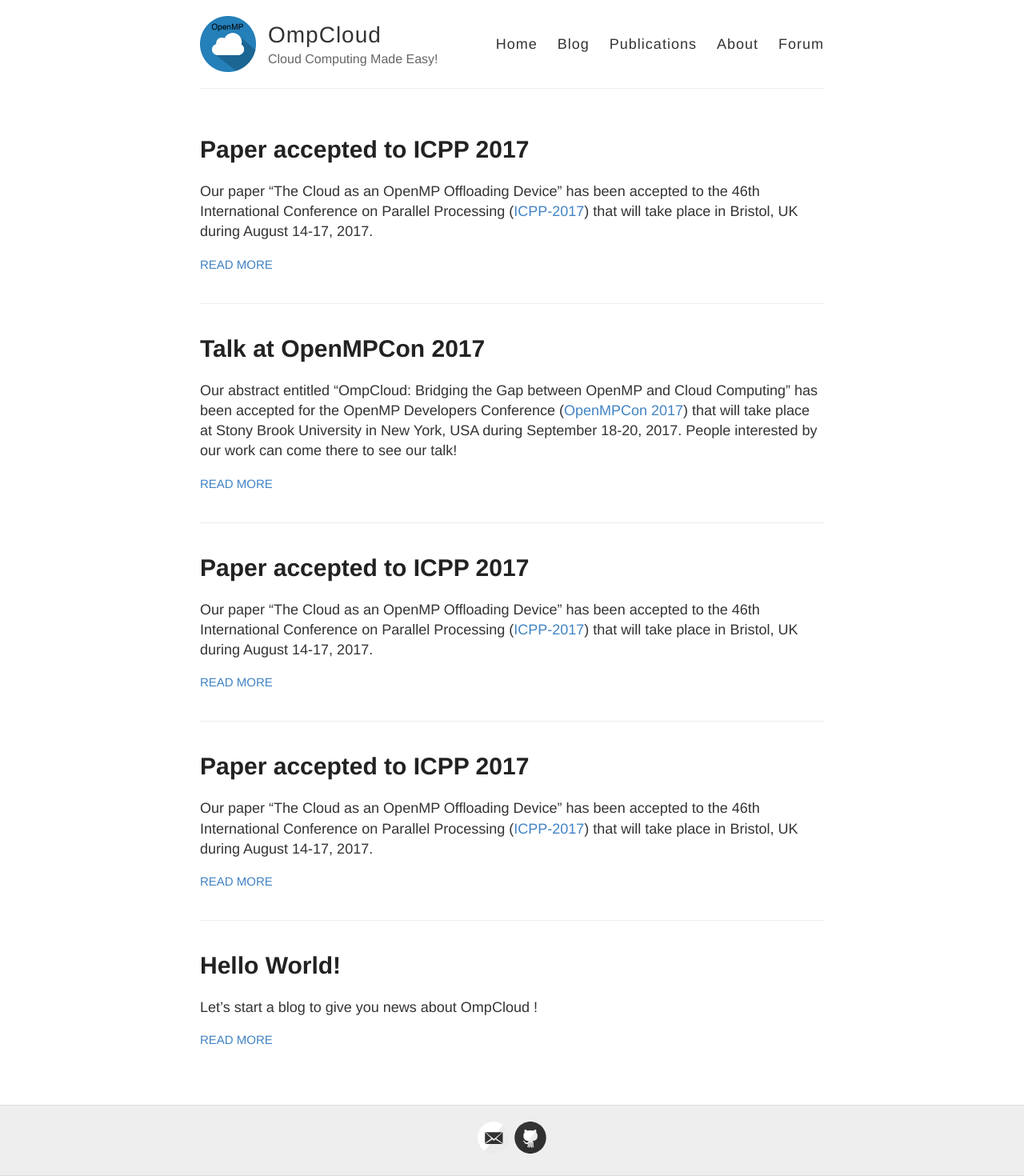
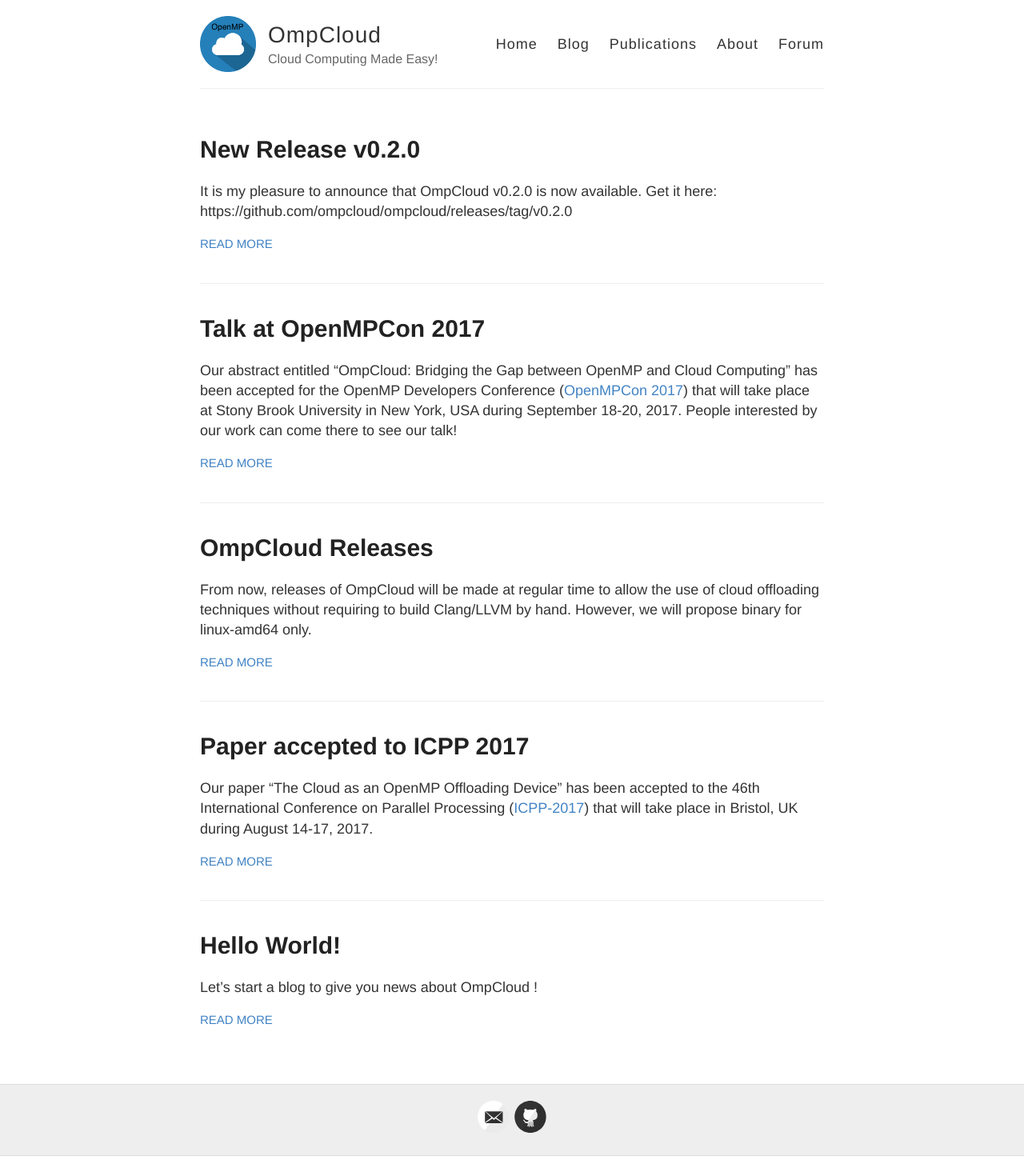
Before and after one commit to ompcloud/ompcloud.github.io, a Jekyll site: the page built from blog.html, in a window 1280 px wide. Shown: the whole page at 80% size. Built offline with Jekyll 4.4.1, drawn with Linux system fonts in a browser that asks for light colours; after the commit the page ends 1445 px from its top, so only the background shows below that.

Commit message:
try to fix the blog

```diff
--- a/_posts/2017-05-20-Release.md
+++ b/_posts/2017-05-20-Release.md
@@ -1,6 +1,8 @@
 ---
 layout: post
-title: Paper accepted to ICPP 2017
+title: OmpCloud Releases
 ---
 
-Our paper "The Cloud as an OpenMP Offloading Device" has been accepted to the 46th International Conference on Parallel Processing ([ICPP-2017](http://www.icpp-conf.org/2017/index.php)) that will take place in Bristol, UK during August 14-17, 2017.
+From now, releases of OmpCloud will be made at regular time to allow the use of
+cloud offloading techniques without requiring to build Clang/LLVM by hand.
+However, we will propose binary for linux-amd64 only.
--- /dev/null
+++ b/_posts/2017-07-20-NewRelease.md
@@ -0,0 +1,13 @@
+---
+layout: post
+title: New Release v0.2.0
+---
+
+It is my pleasure to announce that OmpCloud v0.2.0 is now available.
+Get it here: https://github.com/ompcloud/ompcloud/releases/tag/v0.2.0
+
+This new version is largely improving the usability of OmpCloud so do not be
+afraid to try it! Indeed, this release is the result of the feedback we got from
+the students which experimented OmpCloud during the course of parallel
+programming at UNICAMP. Please notice that the documentation available
+[in the wiki](https://github.com/ompcloud/ompcloud/wiki) has also been improved.
--- a/_posts/2017-07-20-Release.md
+++ /dev/null
@@ -1,6 +0,0 @@
----
-layout: post
-title: Paper accepted to ICPP 2017
----
-
-Our paper "The Cloud as an OpenMP Offloading Device" has been accepted to the 46th International Conference on Parallel Processing ([ICPP-2017](http://www.icpp-conf.org/2017/index.php)) that will take place in Bristol, UK during August 14-17, 2017.
```
